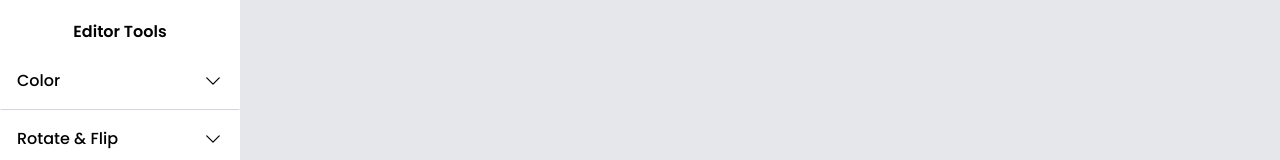
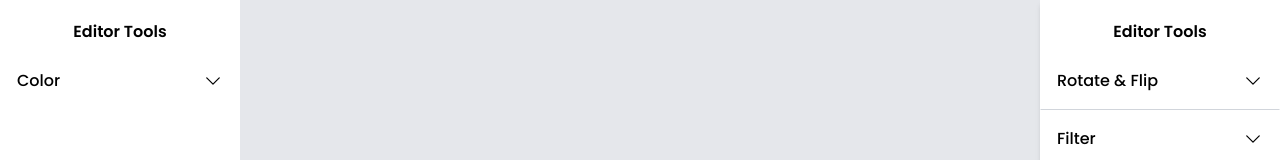
Before and after one commit to sonicname/image-editor-react, a React (Vite) app in the folder client/: page / in a window 1280 px wide. Shown: the top 160 px of the page. Built offline with nearby package versions, Linux system fonts and the light colour scheme.

Commit message:
update sidebar, color tools

```diff
--- a/client/src/components/icons/IconClose.tsx
+++ b/client/src/components/icons/IconClose.tsx
@@ -1,3 +1,5 @@
+import { memo } from 'react';
+
 const IconClose = () => {
   return (
     <svg
@@ -13,4 +15,4 @@ const IconClose = () => {
   );
 };
 
-export default IconClose;
+export default memo(IconClose);
--- a/client/src/components/layouts/EditorLayout.tsx
+++ b/client/src/components/layouts/EditorLayout.tsx
@@ -1,16 +1,19 @@
-import Sidebar from '../sidebar/Sidebar';
 import { memo, ReactNode } from 'react';
+
+import SidebarLeft from '../sidebar/SidebarLeft';
+import SidebarRight from '../sidebar/SidebarRight';
 
 interface IEditorLayoutProps {
   children: ReactNode;
   className?: string;
 }
 
-const EditorLayout = ({ children, className }: IEditorLayoutProps) => {
+const EditorLayout = ({ children }: IEditorLayoutProps) => {
   return (
     <div className='min-h-screen flex select-none'>
-      <Sidebar />
+      <SidebarLeft />
       {children}
+      <SidebarRight />
     </div>
   );
 };
--- a/client/src/components/sidebar/Sidebar.tsx
+++ b/client/src/components/sidebar/SidebarLeft.tsx
@@ -57,9 +57,23 @@ const colorTools: IColorTools[] = [
     max: 100,
     defaultValue: 100,
   },
+  {
+    id: 'invert',
+    title: 'Invert',
+    min: 0,
+    max: 100,
+    defaultValue: 0,
+  },
+  {
+    id: 'sepia',
+    title: 'Sepia',
+    min: 0,
+    max: 100,
+    defaultValue: 0,
+  },
 ];
 
-const Sidebar = () => {
+const SidebarLeft = () => {
   const { setOption } = useEditorStore();
 
   return (
@@ -72,8 +86,14 @@ const Sidebar = () => {
       <SideBarItem content='Color'>
         {colorTools.map((tool) => (
           <SidebarItemContent key={tool.id}>
-            <label htmlFor={tool.id} className='font-light text-sm text-black'>
+            <label
+              htmlFor={tool.id}
+              className='font-light text-sm text-black flex gap-x-2 items-center'
+            >
               {tool.title}
+              <span className='p-1 rounded bg-blue-500 text-white text-xs shadow-md'>
+                {(document.getElementById(`${tool.id}`) as HTMLInputElement)?.value}
+              </span>
             </label>
             <input
               min={tool.min}
@@ -86,29 +106,8 @@ const Sidebar = () => {
           </SidebarItemContent>
         ))}
       </SideBarItem>
-
-      <SideBarItem content='Rotate & Flip'>
-        <div className='p-2 lg:p-4 flex flex-wrap gap-2 lg:gap-4'>
-          <button className='p-2 flex items-center justify-center shadow-md rounded-md border border-gray-300 active:scale-90 duration-75'>
-            <img className='w-6 h-6 object-cover' src='/rotate.png' alt='rorate' />
-          </button>
-
-          <button className='p-2 flex items-center justify-center shadow-md rounded-md border border-gray-300 active:scale-90 duration-75'>
-            <img className='w-6 h-6 object-cover scale-x-[-1]' src='/rotate.png' alt='rorate' />
-          </button>
-
-          <button className='p-2 flex items-center justify-center shadow-md rounded-md border border-gray-300 active:scale-90 duration-75'>
-            <img className='w-6 h-6 object-cover' src='/flip.png' alt='rorate' />
-          </button>
-
-          <button className='p-2 flex items-center justify-center shadow-md rounded-md border border-gray-300 active:scale-90 duration-75'>
-            <img className='w-6 h-6 object-cover -rotate-90' src='/flip.png' alt='rorate' />
-          </button>
-        </div>
-      </SideBarItem>
-      <SideBarItem content='Filter' />
     </div>
   );
 };
 
-export default memo(Sidebar);
+export default memo(SidebarLeft);
--- /dev/null
+++ b/client/src/components/sidebar/SidebarRight.tsx
@@ -0,0 +1,39 @@
+import { memo } from 'react';
+import classNames from 'classnames';
+
+import SideBarItem from './SideBarItem';
+
+const SidebarRight = () => {
+  return (
+    <div
+      className={classNames(
+        'py-5 flex flex-col h-screen w-60 overflow-y-scroll text-black shadow-md',
+      )}
+    >
+      <h2 className='text-center font-semibold mb-2'>Editor Tools</h2>
+
+      <SideBarItem content='Rotate & Flip'>
+        <div className='p-2 lg:p-4 grid grid-cols-2 gap-2 lg:gap-4'>
+          <button className='p-2 flex items-center justify-center shadow-md rounded-md border border-gray-300 active:scale-90 duration-75'>
+            <img className='w-6 h-6 object-cover' src='/rotate.png' alt='rorate' />
+          </button>
+
+          <button className='p-2 flex items-center justify-center shadow-md rounded-md border border-gray-300 active:scale-90 duration-75'>
+            <img className='w-6 h-6 object-cover scale-x-[-1]' src='/rotate.png' alt='rorate' />
+          </button>
+
+          <button className='p-2 flex items-center justify-center shadow-md rounded-md border border-gray-300 active:scale-90 duration-75'>
+            <img className='w-6 h-6 object-cover' src='/flip.png' alt='rorate' />
+          </button>
+
+          <button className='p-2 flex items-center justify-center shadow-md rounded-md border border-gray-300 active:scale-90 duration-75'>
+            <img className='w-6 h-6 object-cover -rotate-90' src='/flip.png' alt='rorate' />
+          </button>
+        </div>
+      </SideBarItem>
+      <SideBarItem content='Filter' />
+    </div>
+  );
+};
+
+export default memo(SidebarRight);
--- a/client/src/pages/ImageEditor.tsx
+++ b/client/src/pages/ImageEditor.tsx
@@ -4,12 +4,14 @@ import ReactImageUploading from 'react-images-uploading';
 
 import IconClose from '../components/icons/IconClose';
 import EditorLayout from '../components/layouts/EditorLayout';
+
 import useEditorStore from '../store/useEditorStore';
 
 const ImageEditor = () => {
   const [images, setImages] = useState([]);
 
-  const { blur, brightness, contrast, grayscale, opacity, saturate } = useEditorStore();
+  const { blur, brightness, contrast, grayscale, opacity, saturate, invert, sepia } =
+    useEditorStore();
 
   return (
     <EditorLayout>
@@ -27,7 +29,7 @@ const ImageEditor = () => {
                     <img
                       className={classNames('w-full h-full block object-scale-down')}
                       style={{
-                        filter: `blur(${blur}px) brightness(${brightness}%) saturate(${saturate}%) contrast(${contrast}%) grayscale(${grayscale}%) opacity(${opacity}%)`,
+                        filter: `blur(${blur}px) brightness(${brightness}%) saturate(${saturate}%) contrast(${contrast}%) grayscale(${grayscale}%) opacity(${opacity}%) invert(${invert}%) sepia(${sepia}%)`,
                       }}
                       src={imageList[0].dataURL}
                       alt=''
@@ -49,7 +51,7 @@ const ImageEditor = () => {
                     onClick={onImageUpload}
                     {...dragProps}
                   >
-                    <span className='font-medium'>drag your image here</span>
+                    <span className='font-medium'>Drag your image here</span>
                   </div>
                 )}
               </>
--- a/client/src/store/useEditorStore.tsx
+++ b/client/src/store/useEditorStore.tsx
@@ -7,6 +7,8 @@ interface IEditorStore {
   contrast: number;
   grayscale: number;
   opacity: number;
+  invert: number;
+  sepia: number;
   setOption: (optionID: string, value: number) => void;
 }
 
@@ -17,6 +19,8 @@ const useEditorStore = create<IEditorStore>((set) => ({
   grayscale: 0,
   saturate: 100,
   contrast: 100,
+  invert: 0,
+  sepia: 0,
   setOption: (option, value) => {
     switch (option) {
       case 'brightness':
@@ -29,6 +33,10 @@ const useEditorStore = create<IEditorStore>((set) => ({
         return set(() => ({ grayscale: value }));
       case 'saturate':
         return set(() => ({ saturate: value }));
+      case 'invert':
+        return set(() => ({ invert: value }));
+      case 'sepia':
+        return set(() => ({ sepia: value }));
       default:
         return set(() => ({ contrast: value }));
     }
```
Also changed, not shown: 1 other file (tests, documents, lock files or other folders).
